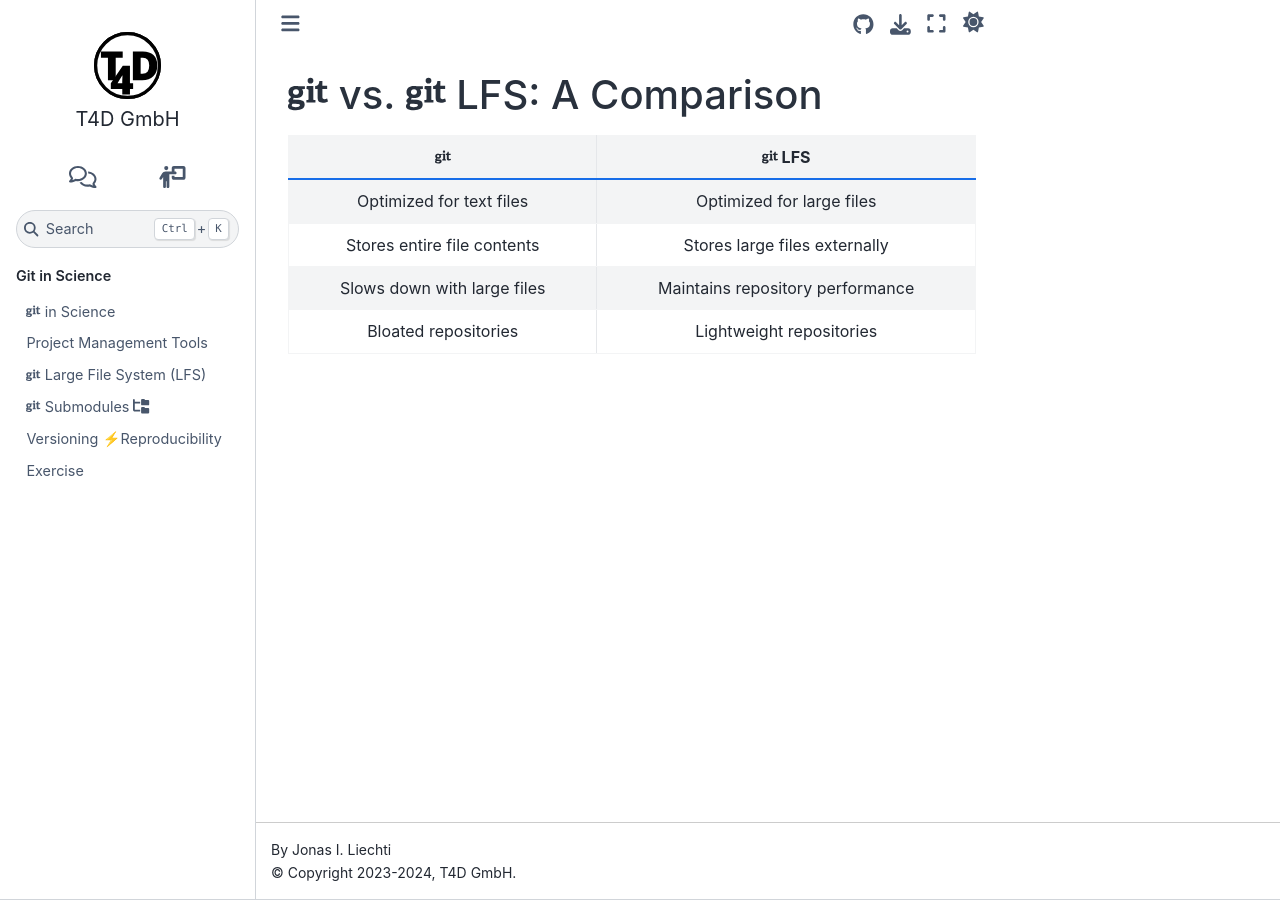
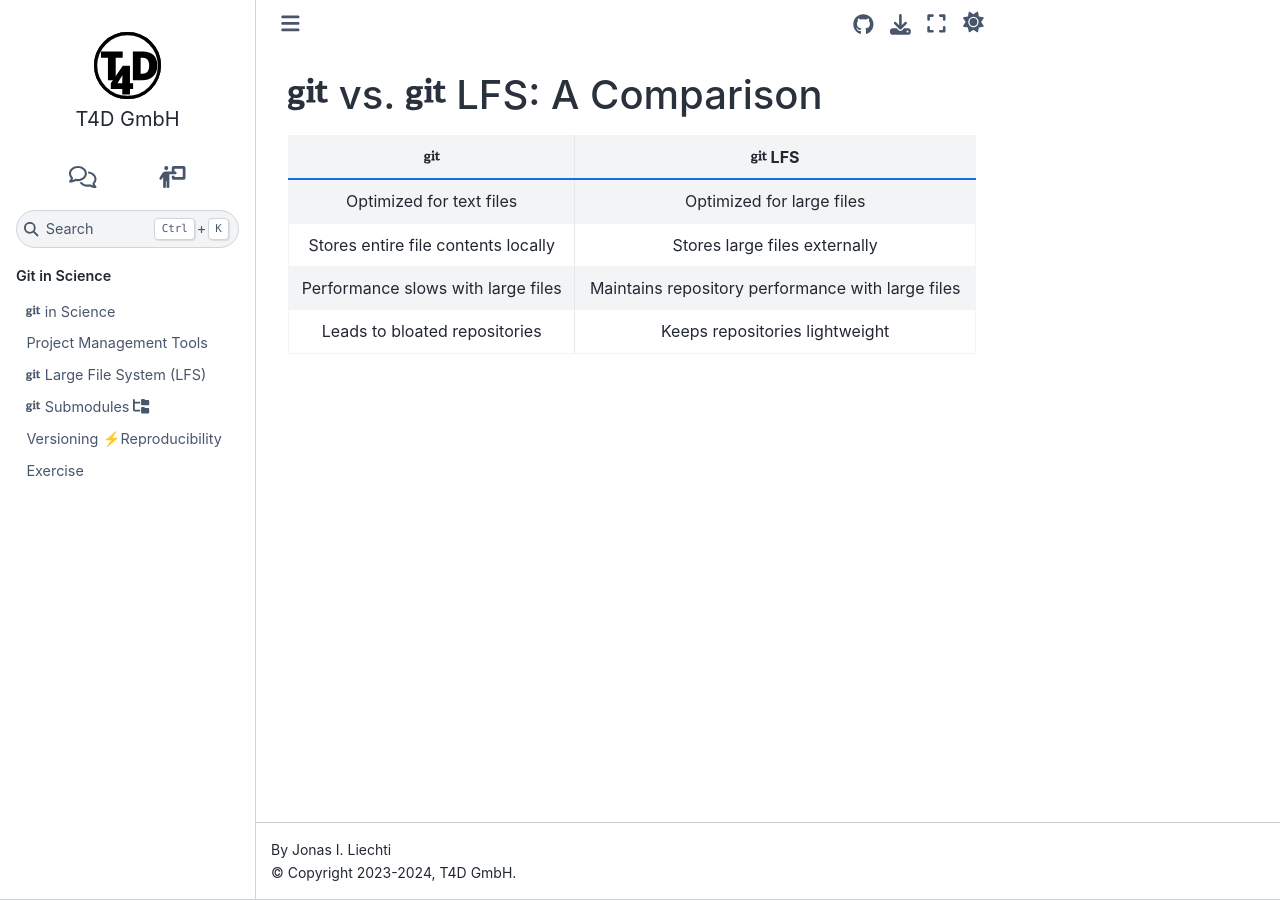
Before and after one commit to t4d-gmbh/git-and-science, a Sphinx documentation site: the page built from source/content/lfs/comparison-git-gitlfs.md, in a window 1280 px wide. Built offline with Sphinx 7.4.7 and the Sphinx Book theme 1.1.4, drawn with Linux system fonts in a browser that asks for light colours; the version number could not be read and is left out; some of the changed lines change nothing that is shown.

Commit message:
Update comparison-git-gitlfs.md
Revised text for better readability

```diff
--- a/source/content/lfs/comparison-git-gitlfs.md
+++ b/source/content/lfs/comparison-git-gitlfs.md
@@ -4,33 +4,32 @@
 
 ### <i class="fab fa-git"></i>
 
-When you commit changes with <i class="fab fa-git"></i>, it creates objects to represent the state of your files at that point in time.
-These objects are stored in the `.git/objects` directory.
+When you commit changes with <i class="fab fa-git"></i>, it creates objects to represent the state of your files at that point in time, which are stored in the `.git/objects` directory.
 Each object is a snapshot of the file contents, and <i class="fab fa-git"></i>  uses pointers (hashes) to reference these objects.
 
-<i class="fab fa-git"></i>  is optimized for text files.
-Text files often have small, incremental changes, that <i class="fab fa-git"></i> can handle well by storing only the differences (deltas) between versions.
+<i class="fab fa-git"></i>  is optimized for handling text files.
+Since text files typically have small, incremental changes, <i class="fab fa-git"></i> efficiently stores only the differences (deltas) between versions.
 
-Changes in binary files (e.g., images, videos, datasets) are different from text files because changes are not easily represented as deltas.
-When a binary file changes, <i class="fab fa-git"></i>  often stores the entire file again, leading to repository bloat and slow performance.
+However, changes in binary files (e.g., images, videos, datasets) are not as easily represented as deltas.
+When a binary file is modified, <i class="fab fa-git"></i>  often stores the entire file again, leading to bloated repositories and slower performance over time.
 
 ### <i class="fab fa-git"></i> LFS
 
-<i class="fab fa-git"></i> LFS replaces large files with small pointer files.
-These pointer files reference the actual content stored outside the main repository.
+<i class="fab fa-git"></i> LFS replaces large files with small pointer files that
+reference the actual content stored outside the main repository.
 
-The actual large files are stored in a seperate location (e.g., a remote server) which keeps the main repository lightweight and efficient.
-When you clone a repository with <i class="fab fa-git"></i> LFS, you only download the pointer files, not the actual large files.
-When you check out a file, <i class="fab fa-git"></i> LFS automatically downloads the large file content.
-Similarly, when you commit a large file, <i class="fab fa-git"></i> uploads the large file to the external storage and replaces it with a pointer file in the repository.
+The large files themselves are stored in a seperate location (e.g., a remote server) which keeps the main repository lightweight and efficient.
+When you clone a repository using <i class="fab fa-git"></i> LFS, only the pointer files are downloaded, not the large files.
+When you checkout a file, <i class="fab fa-git"></i> LFS automatically downloads the actual file content.
+Similarly, when you commit a large file, <i class="fab fa-git"></i> uploads it to the external storage and replaces it with a pointer file in the repository.
 
 {% else %}
 
 | <i class="fab fa-git"></i>  | <i class="fab fa-git"></i> LFS |
 |:---:|:-------:|
 | Optimized for text files | Optimized for large files |
-| Stores entire file contents | Stores large files externally |
-| Slows down with large files | Maintains repository performance |
-| Bloated repositories | Lightweight repositories |
+| Stores entire file contents locally | Stores large files externally |
+| Performance slows with large files | Maintains repository performance with large files |
+| Leads to bloated repositories | Keeps repositories lightweight |
 
 {% endif %}
```
